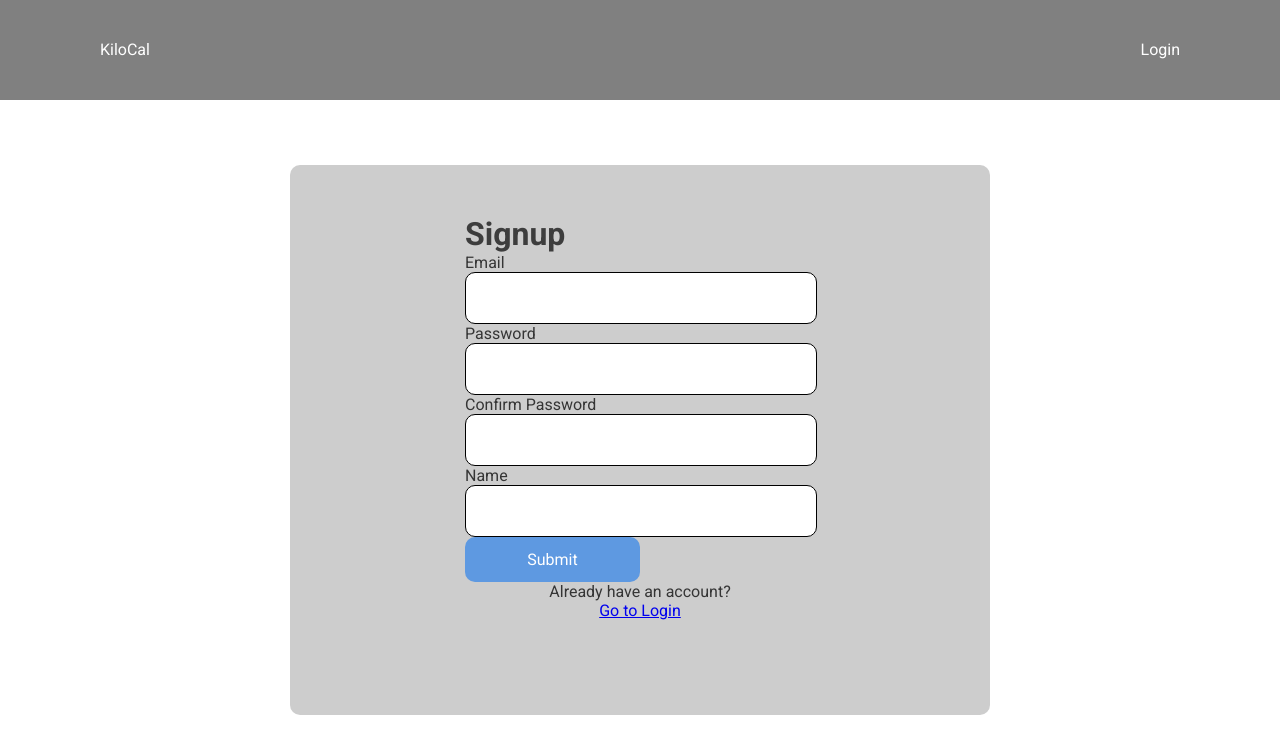
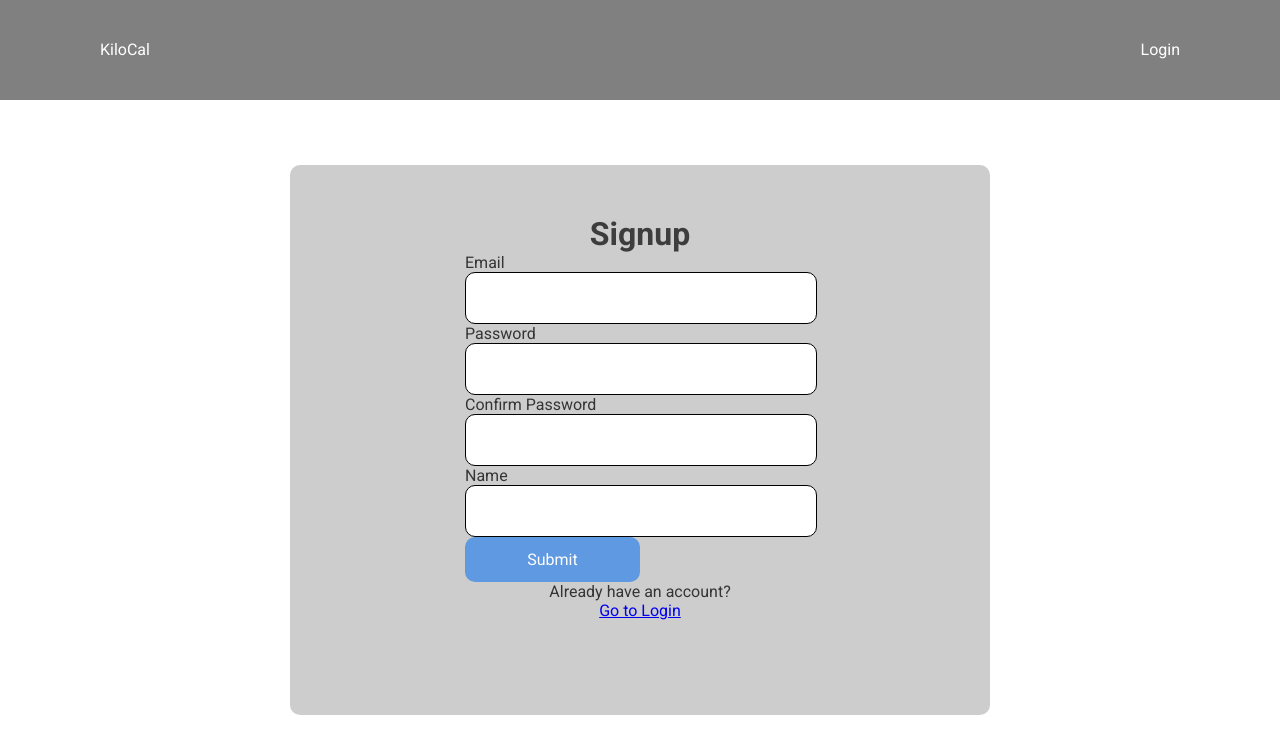
Before and after one commit to ansengarvin/kilocal, a React (Vite) app in the folder frontend/: page /signup in a window 1280 px wide. Shown: the top 754 px of the page. Built offline with nearby package versions, Linux system fonts and the light colour scheme; no server answers; a web font is replaced by a local one.

Commit message:
fix: signup header moved outside of form

```diff
--- a/frontend/src/routes/Signup.tsx
+++ b/frontend/src/routes/Signup.tsx
@@ -14,7 +14,6 @@ interface UserInfo {
 }
 
 export function Signup() {
-
     const {verified, loggedIn, isLoadingInitial} = useOutletContext<{
         loggedIn: boolean,
         verified: boolean,
@@ -89,6 +88,7 @@ export function Signup() {
 
     return (
         <LoginStyle>
+            <h1>Signup</h1>
             <form onSubmit={(e) => {
                 e.preventDefault()
                 // Confirm password
@@ -101,7 +101,6 @@ export function Signup() {
                 setIsError(false)
                 signUpMutation.mutate({email, password, name})
             }}>
-                <h1>Signup</h1>
                 <label htmlFor="email">Email</label>
                 <input
                     type="email"
```
